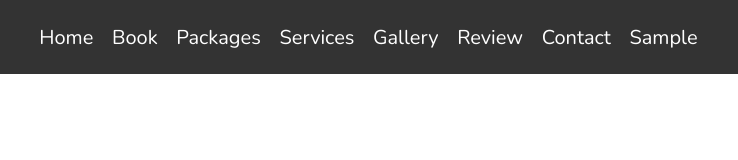
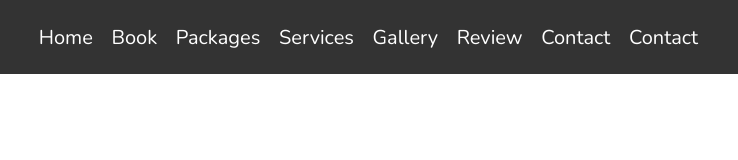
Before and after one commit to wisnawa/my_navbar_sample1, a plain HTML site: page index.html in a window 1280 px wide. Shown: the full height of the page, 275-1013 px from the left. Drawn offline with nearby package versions, Linux system fonts and the light colour scheme.

Commit message:
edit sample ke-4

```diff
--- a/index.html
+++ b/index.html
@@ -23,7 +23,7 @@
         <a href="#gallery">gallery</a>
         <a href="#review">review</a>
         <a href="#contact">contact</a>
-        <a href="sample.html" target="_blank">sample</a>
+        <a href="contact.html" target="_blank">contact</a>
       </div>
       <div class="icon">
         <i class="fa-solid fa-magnifying-glass" id="search-btn"></i>
```
